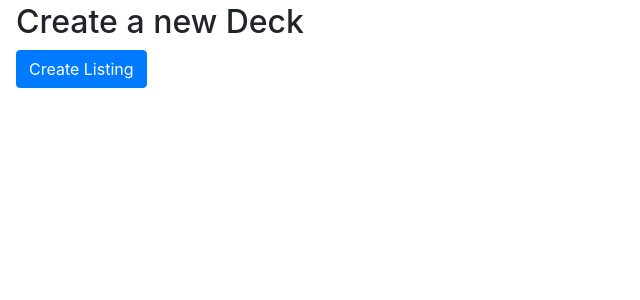
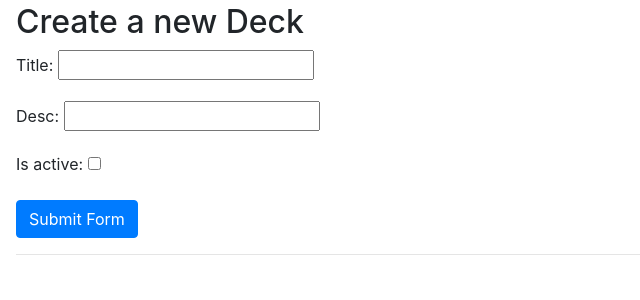
Before and after one commit to karnaout/flashcards, a Django app: page /new_deck in a window 1280 px wide. Shown: the part 92-392 px from the top of the page, without its empty margins (0-640 px from the left). Run offline with Django 3.2, Linux system fonts and the light colour scheme; some libraries are stand-ins or nearby versions.

Commit message:
Delete deck (edit and create are still buggy)

```diff
--- /dev/null
+++ b/flashcards/flashcardsApp/forms.py
@@ -0,0 +1,7 @@
+from django.forms import ModelForm
+from .models import Deck
+
+class DeckForm(ModelForm):
+    class Meta:
+        model = Deck
+        fields = ['title', 'desc', 'is_active']
--- a/flashcards/flashcardsApp/models.py
+++ b/flashcards/flashcardsApp/models.py
@@ -8,12 +8,22 @@ class User(AbstractUser):
 class Deck(models.Model):
     title = models.CharField(max_length=64, null=False, blank=False)
     desc = models.CharField(max_length=255, null=False, blank=False)
+    is_active = models.BooleanField(default=False)
 
     def __str__(self):
         return f"Title: {self.title} \nDescription: {self.desc}"
 
+    # Returns total number of cards
+    def total_cards(self):
+        return self.card_set.count()
+
+    # Returns total active number of cards
+    def total_active_cards(self):
+        return self.card_set.filter(is_active=True).count()
+
 class Card(models.Model):
     deck = models.ForeignKey(Deck, on_delete=models.CASCADE)
+    is_active = models.BooleanField(default=False)
     question = models.TextField()
     answer = models.TextField()
 
--- a/flashcards/flashcardsApp/templates/flashcardsApp/new_card.html
+++ b/flashcards/flashcardsApp/templates/flashcardsApp/new_card.html
@@ -4,9 +4,10 @@
 
     <h2>Create a new card</h2>
 
-    <form action="{% url 'index' %}" method="post">
+    <form method="post">
         {% csrf_token %}
-        <input class="btn btn-primary" type="submit" value="Create Listing">
+
+        <input class="btn btn-primary" type="submit" value="Create Card">
     </form>
 
 {% endblock %}
--- a/flashcards/flashcardsApp/templates/flashcardsApp/new_deck.html
+++ b/flashcards/flashcardsApp/templates/flashcardsApp/new_deck.html
@@ -4,9 +4,20 @@
 
     <h2>Create a new Deck</h2>
 
-    <form action="{% url 'index' %}" method="post">
+    <form action="{% url 'view_decks' %}" method="post">
         {% csrf_token %}
-        <input class="btn btn-primary" type="submit" value="Create Listing">
+        {{ form.as_p }}
+        <input class="btn btn-primary" type="submit" value="Submit Form">
     </form>
 
+    <hr>
+
+    {% if edit_mode %}
+
+        <p>You can delete your deck here</p>
+        <a href="{% url 'delete_deck' deck_obj.id %}" class="btn btn-danger">Delete</a>
+
+    {% endif %}
+
+
 {% endblock %}
--- a/flashcards/flashcardsApp/templates/flashcardsApp/view_decks.html
+++ b/flashcards/flashcardsApp/templates/flashcardsApp/view_decks.html
@@ -7,7 +7,7 @@
     {% if decks %}
         <ul>
             {% for deck in decks %}
-                <li>{{deck.title}}</li>
+                <li>{{deck.title}}  -  <a href="{% url 'edit_deck' deck.id %}">edit</a></li>
             {% endfor %}
         </ul>
     {% else %}
--- a/flashcards/flashcardsApp/urls.py
+++ b/flashcards/flashcardsApp/urls.py
@@ -9,6 +9,8 @@ urlpatterns = [
     path('register', views.register, name='register'),
     path("users/<str:username>", views.user, name="user"),
     path("new_deck", views.new_deck, name="new_deck"),
+    path("edit_deck/(?p<deck_id>[\d]+)", views.edit_deck, name="edit_deck"),
+    path("delete_deck/(?p<deck_id>[\d]+)", views.delDeck, name="delete_deck"),
     path("view_decks", views.view_decks, name="view_decks"),
     path("new_card", views.new_card, name="new_card"),
     path("view_cards", views.view_cards, name="view_cards"),
--- a/flashcards/flashcardsApp/views.py
+++ b/flashcards/flashcardsApp/views.py
@@ -3,10 +3,12 @@ from django.contrib.auth.decorators import login_required
 from django.core.paginator import Paginator
 from django.db import IntegrityError
 from django.http import Http404, HttpResponse, HttpResponseRedirect, JsonResponse
-from django.shortcuts import render
+from django.shortcuts import render, get_object_or_404
 from django.urls import reverse
 
 from .models import *
+
+from .forms import DeckForm
 
 
 # Create your views here.
@@ -78,7 +80,38 @@ def user(request, username):
     return HttpResponseRedirect(reverse("index"))
 
 def new_deck(request):
-    return render(request, "flashcardsApp/new_deck.html")
+    if request.method == 'POST':
+        form = DeckForm(request.POST)
+
+        # check if form is valid
+        if form.is_valid():
+            form.save()
+
+    else:
+        form = DeckForm()
+
+    context = {'form': form}
+    return render(request, 'flashcardsApp/new_deck.html', context)
+
+def edit_deck(request, deck_id):
+    deck_obj = get_object_or_404(Deck, id=deck_id )
+    if request.method == 'POST':
+        form = DeckForm(request.POST, instance=deck_obj)
+
+        # check if form is valid
+        if form.is_valid():
+            form.save()
+
+    else:
+        form = DeckForm(instance=deck_obj)
+
+    context = {'form': form, 'edit_mode': True, 'deck_obj': deck_obj}
+    return render(request, 'flashcardsApp/new_deck.html', context)
+
+def delDeck(request, deck_id):
+    deck_obj = get_object_or_404(Deck, id=deck_id)
+    deck_obj.delete()
+    return render(request, 'flashcardsApp/view_decks.html')
 
 def view_decks(request):
     '''
@@ -90,7 +123,13 @@ def view_decks(request):
     return render(request, "flashcardsApp/view_decks.html", context)
 
 def new_card(request):
-    return render(request, "flashcardsApp/new_card.html")
+    if request.method == 'POST':
+        print('**********')
+        print(request.POST)
+        print('**********')
+
+    context = {}
+    return render(request, "flashcardsApp/new_card.html", context)
 
 def view_cards(request):
     '''
```
Also changed, not shown: flashcards/flashcardsApp/admin.py (+18 -2 lines), flashcards/db.sqlite3, flashcards/flashcardsApp/migrations/0008_auto_20200805_0042.py (added).
